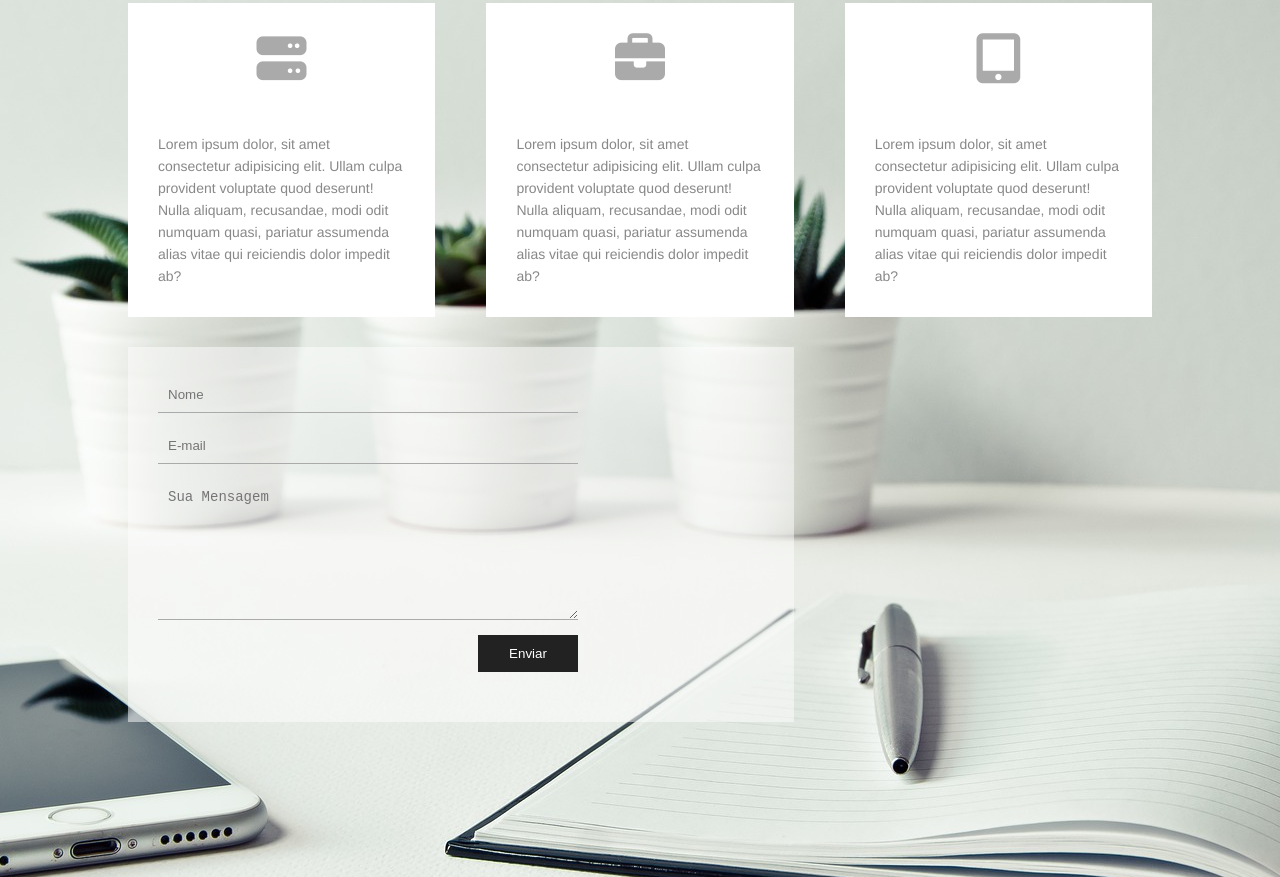
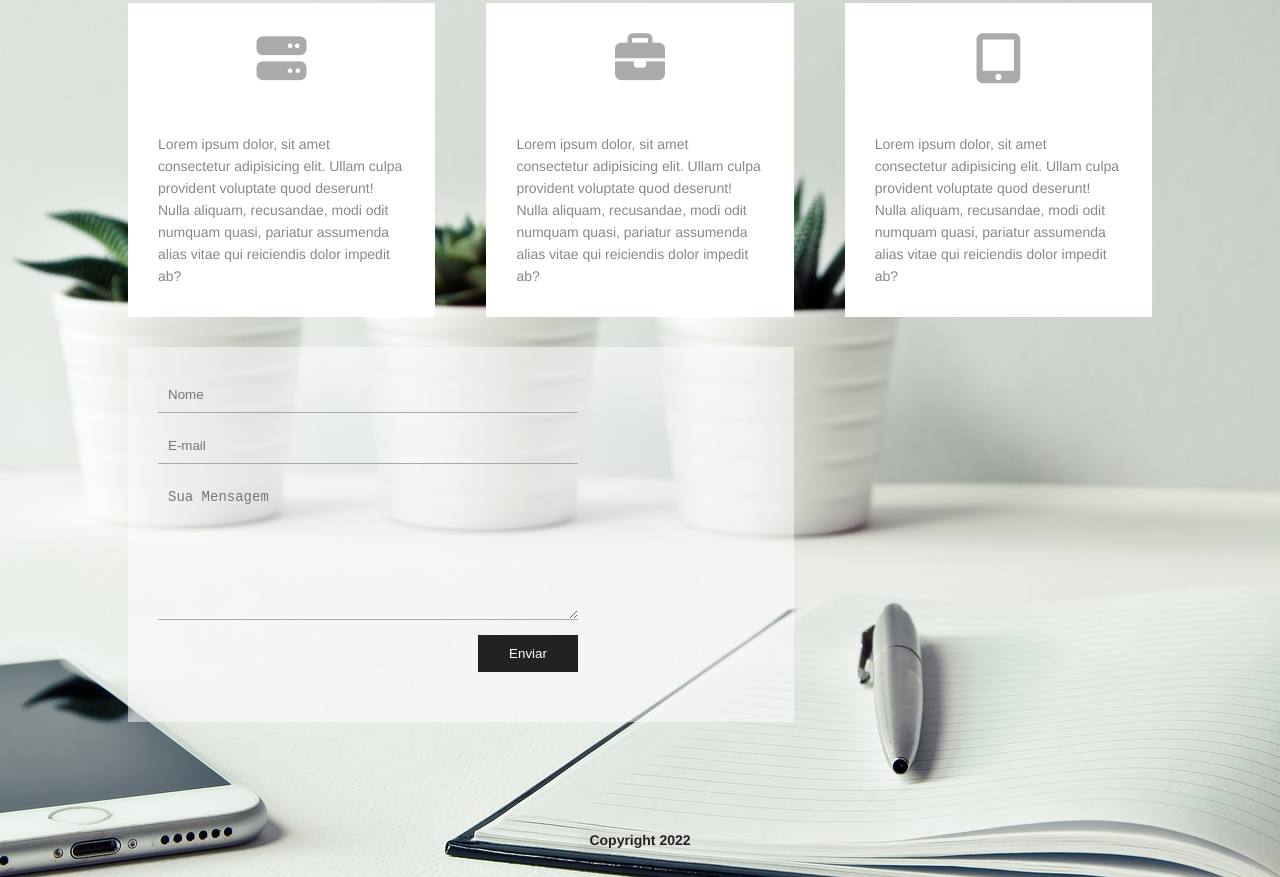
Before and after one commit to israelsanttana/projeto-OnePage, a plain HTML site: page index.html in a window 1280 px wide. Shown: the part 1237-2114 px from the top of the page. Drawn offline with Linux system fonts and the light colour scheme.

Commit message:
Inserção de copyright

```diff
--- a/css/styles.css
+++ b/css/styles.css
@@ -279,3 +279,17 @@ footer {
     border: 1px solid #222;
 
 }
+
+.copyright {
+    color: #222;
+    font-size: 14px;
+    font-weight: bold;
+    text-align: center;
+    position: absolute;
+    left: 0;
+    right: 0;
+    bottom: 30px;
+    margin-left: auto;
+    margin-right: auto;
+
+}
--- a/index.html
+++ b/index.html
@@ -137,6 +137,9 @@
             <input type="submit" class="submit" value="Enviar" />
           </form>
         </div>
+        <div class="copyright">
+          <p>Copyright 2022</p>
+        </div>
       </footer>
     </div>
   </body>
```
